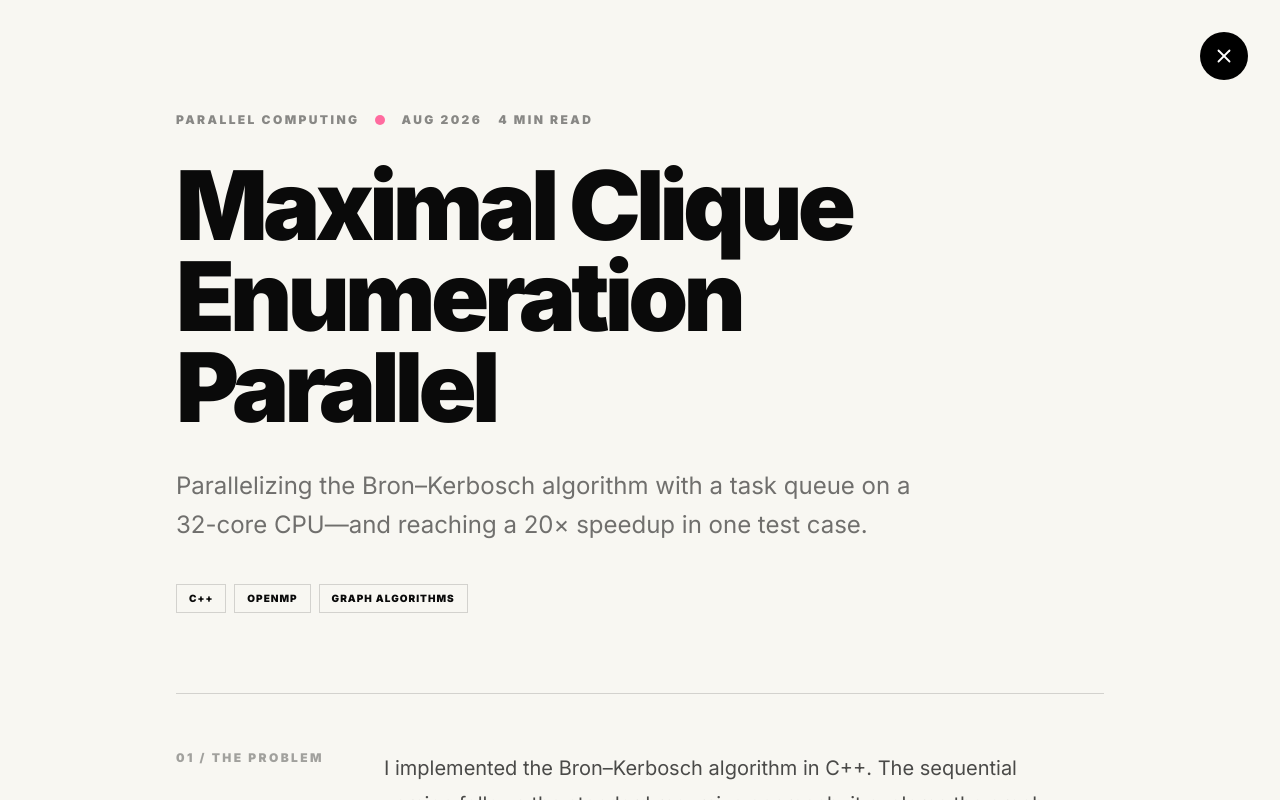
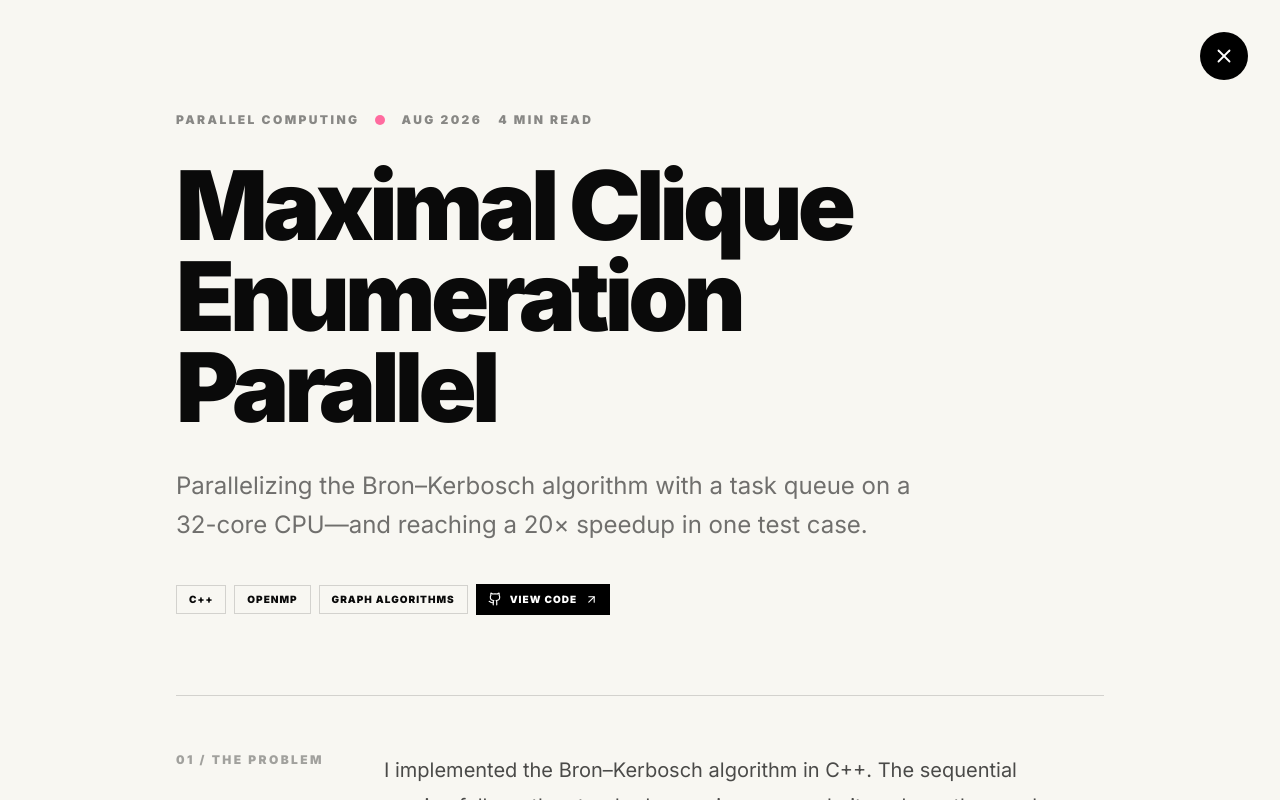
Before and after one commit to tareqarnaout/portfolio, a React (Vite) app: page / in a window 1280 px wide. Both pictures are taken after a click on the button "READ NOTE". Shown: the part 2598-3398 px from the top of the page. Built offline with nearby package versions, Linux system fonts and the light colour scheme; no server answers.

Commit message:
fixed wrong image

```diff
--- a/src/app/components/BlogSection.tsx
+++ b/src/app/components/BlogSection.tsx
@@ -1,6 +1,6 @@
 import { useEffect, useState } from 'react';
 import { AnimatePresence, motion } from 'motion/react';
-import { ArrowUpRight, Clock3, X } from 'lucide-react';
+import { ArrowUpRight, Clock3, Github, X } from 'lucide-react';
 import { trackPageView } from '../lib/goatCounter';
 
 type Post = {
@@ -13,6 +13,7 @@ type Post = {
   readTime: string;
   accent: string;
   stack: string[];
+  repository?: string;
   sections: Array<{
     heading: string;
     body: string | string[];
@@ -40,6 +41,7 @@ const posts: Post[] = [
     readTime: '4 min read',
     accent: 'bg-[#ff6b9f]',
     stack: ['C++', 'OpenMP', 'Graph algorithms'],
+    repository: 'https://github.com/tareqarnaout/maximal-clique-enumeration',
     sections: [
       {
         heading: 'The problem',
@@ -105,14 +107,14 @@ const posts: Post[] = [
         body: 'In one test case, the parallel implementation reduced the runtime by roughly 20× compared with the sequential version.',
         figures: [
           {
+            src: articleAsset('sequential-runtime.png'),
+            alt: 'Terminal output showing the sequential algorithm runtime',
+            caption: 'Sequential runtime.',
+          },
+          {
             src: articleAsset('parallel-runtime.png'),
             alt: 'Terminal output showing the parallel algorithm runtime',
             caption: 'Parallel runtime.',
-          },
-          {
-            src: articleAsset('sequential-runtime.png'),
-            alt: 'Terminal output showing the non-parallel algorithm runtime',
-            caption: 'Sequential runtime.',
           },
         ],
       },
@@ -187,7 +189,14 @@ export default function BlogSection() {
               </div>
               <h2 id="blog-post-title" className="mt-8 max-w-4xl text-5xl font-black leading-[0.95] tracking-tighter sm:text-6xl md:text-8xl">{activePost.title}</h2>
               <p className="mt-8 max-w-3xl text-xl leading-relaxed text-black/55 md:text-2xl">{activePost.excerpt}</p>
-              <div className="mt-10 flex flex-wrap gap-2">{activePost.stack.map((item) => <span key={item} className="border border-black/15 px-3 py-1.5 text-[10px] font-black uppercase tracking-widest">{item}</span>)}</div>
+              <div className="mt-10 flex flex-wrap items-center gap-2">
+                {activePost.stack.map((item) => <span key={item} className="border border-black/15 px-3 py-1.5 text-[10px] font-black uppercase tracking-widest">{item}</span>)}
+                {activePost.repository && (
+                  <a href={activePost.repository} target="_blank" rel="noreferrer" className="inline-flex items-center gap-2 bg-black px-3 py-2 text-[10px] font-black uppercase tracking-widest text-white transition-colors hover:bg-black/75">
+                    <Github size={14} aria-hidden="true" /> View code <ArrowUpRight size={13} aria-hidden="true" />
+                  </a>
+                )}
+              </div>
               <div className="mt-20 border-t border-black/15">
                 {activePost.sections.map((section, index) => (
                   <section key={section.heading} className="grid gap-5 border-b border-black/15 py-10 md:grid-cols-[160px_1fr] md:gap-12 md:py-14">
```
Also changed, not shown: public/blog/maximal-clique-enumeration-parallel/sequential-runtime.png.
